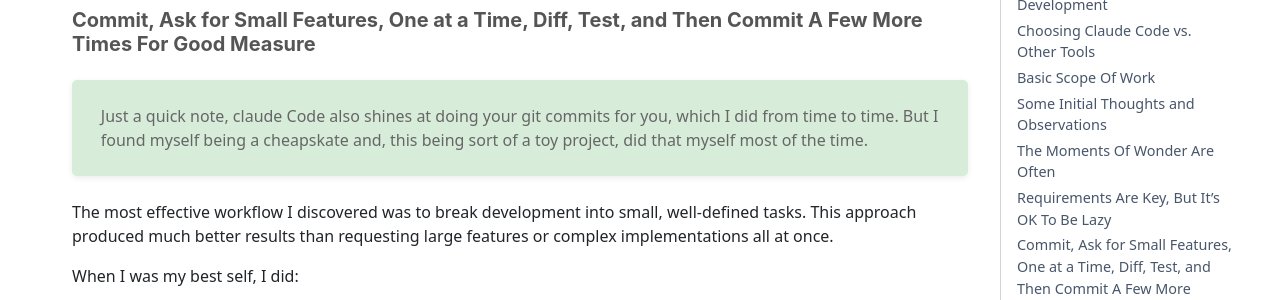
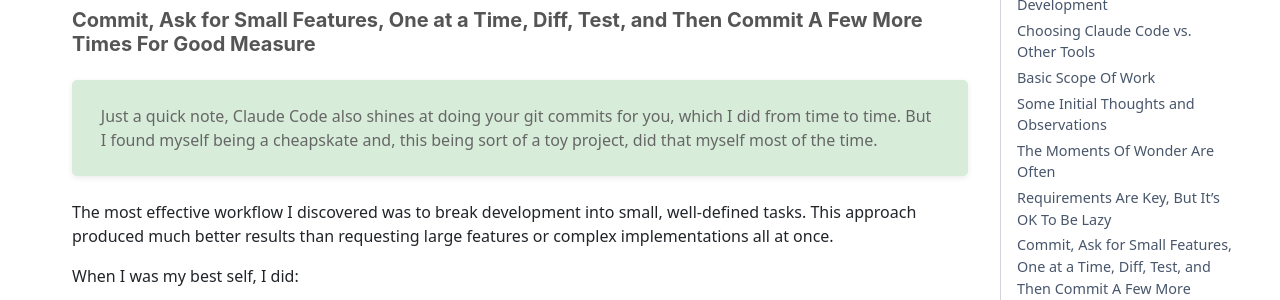
Before and after one commit to nba-comeback-calculator/nba-comeback-calculator, a Sphinx documentation site: the page built from docs/frontend/source/analysis/using_claude_code.rst, in a window 1280 px wide and 900 px high, scrolled down 3267 px. Shown: the part 155-455 px from the top of the window. Built offline with Sphinx 7.4.7 and the PyData theme 0.15.4, drawn with Linux system fonts in a browser that asks for light colours; nearby versions of some CDN libraries; comment, search, counter and statistics services are not loaded.

```diff
--- a/docs/frontend/source/analysis/using_claude_code.rst
+++ b/docs/frontend/source/analysis/using_claude_code.rst
@@ -216,7 +216,7 @@
 
 .. green-box::
 
-  Just a quick note, claude Code also shines at doing your git commits for you, which I
+  Just a quick note, Claude Code also shines at doing your git commits for you, which I
   did from time to time.  But I found myself being a cheapskate and, this being sort of
   a toy project, did that myself most of the time.
 
```
